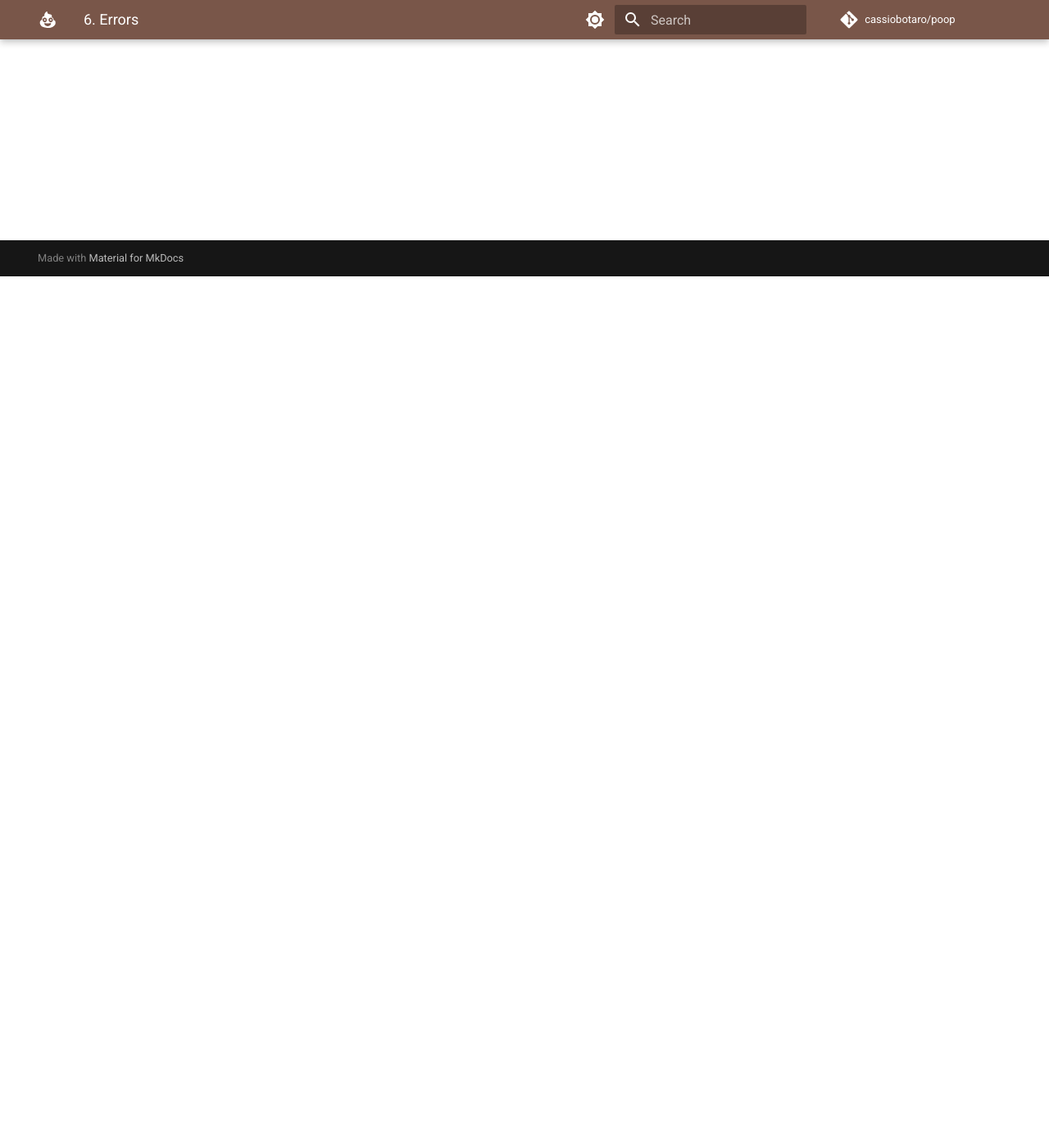
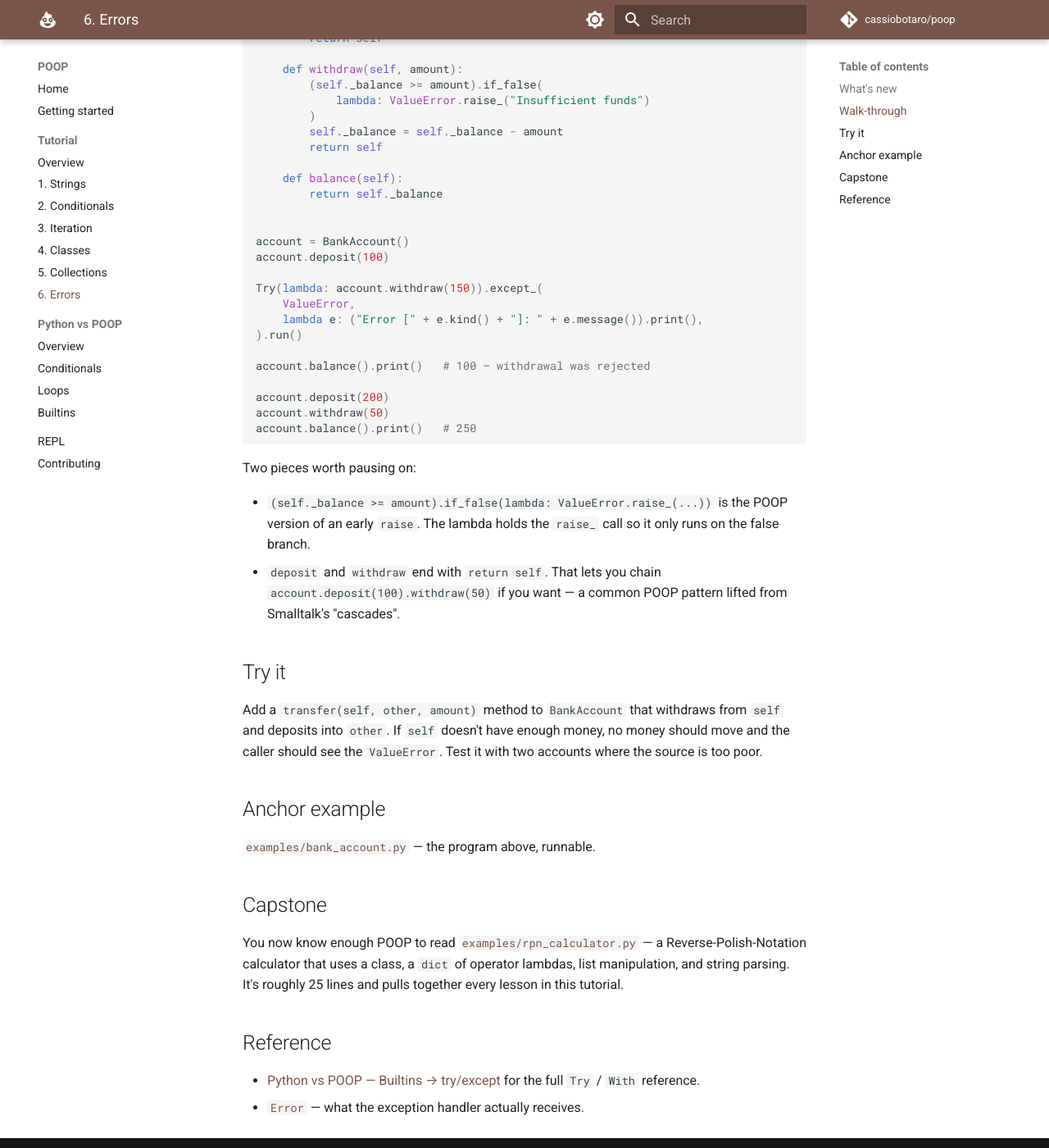
Before and after one commit to cassiobotaro/poop, an MkDocs documentation site: the page built from docs/tutorial/06-errors.md, in a window 1280 px wide and 1400 px high, scrolled down 1063 px. Shown: the whole window at 82% size. Built offline with MkDocs 1.6.1 and Material for MkDocs 9.7.7, drawn with Linux system fonts in a browser that asks for light colours; comment, search, counter and statistics services are not loaded; some of the changed text lies outside the part shown.

Commit message:
docs: fill tutorial Lesson 6 — Errors
Replaces the Lesson 6 stub with a didactic page covering Try /
except_ / run as the try/except replacement, ExcType.raise_(msg)
as the raise replacement, and the Error object's kind() / message()
accessors. Walks through a BankAccount that refuses overdrafts,
demonstrating return-self for chaining. Anchors on
examples/bank_account.py and points at examples/rpn_calculator.py
as a self-directed capstone.

````diff
--- a/docs/tutorial/06-errors.md
+++ b/docs/tutorial/06-errors.md
@@ -1,6 +1,106 @@
 # Lesson 6 — Errors
 
-Coming soon. This lesson will cover `Try(...).except_(...).run()` and
-`raise_`.
+**Goal:** raise and handle exceptions without `try`, `except`, or
+`raise` statements.
 
-[← Tutorial overview](index.md)
+## What's new
+
+POOP forbids the `try` and `raise` statements. Their replacements are
+fluent builders made of method calls.
+
+**Raise** — every exception class gains a `raise_(message)` method:
+
+```python
+ValueError.raise_("Insufficient funds")
+```
+
+That's exactly equivalent to `raise ValueError("Insufficient funds")`.
+
+**Catch** — wrap the protected code in a `lambda`, hand it to `Try`,
+register a handler with `except_(ExcType, handler)`, and call `.run()`
+to actually execute everything:
+
+```python
+Try(lambda: risky_operation()).except_(
+    ValueError,
+    lambda e: ("Got error: " + e.message()).print(),
+).run()
+```
+
+The handler receives an `Error` object that exposes `e.kind()` (the
+exception class name) and `e.message()` (the string the exception was
+raised with).
+
+The lambdas defer evaluation: nothing runs until `.run()` ties the
+knot. Chain `except_` calls to handle multiple exception types.
+
+## Walk-through
+
+A bank account that refuses overdrafts.
+
+Save to `bank.py`:
+
+```python
+class BankAccount:
+    def __init__(self):
+        self._balance = 0
+
+    def deposit(self, amount):
+        self._balance = self._balance + amount
+        return self
+
+    def withdraw(self, amount):
+        (self._balance >= amount).if_false(
+            lambda: ValueError.raise_("Insufficient funds")
+        )
+        self._balance = self._balance - amount
+        return self
+
+    def balance(self):
+        return self._balance
+
+
+account = BankAccount()
+account.deposit(100)
+
+Try(lambda: account.withdraw(150)).except_(
+    ValueError,
+    lambda e: ("Error [" + e.kind() + "]: " + e.message()).print(),
+).run()
+
+account.balance().print()   # 100 — withdrawal was rejected
+
+account.deposit(200)
+account.withdraw(50)
+account.balance().print()   # 250
+```
+
+Two pieces worth pausing on:
+
+- `(self._balance >= amount).if_false(lambda: ValueError.raise_(...))`
+  is the POOP version of an early `raise`. The lambda holds the
+  `raise_` call so it only runs on the false branch.
+- `deposit` and `withdraw` end with `return self`. That lets you chain
+  `account.deposit(100).withdraw(50)` if you want — a common POOP
+  pattern lifted from Smalltalk's "cascades".
+
+## Try it
+
+Add a `transfer(self, other, amount)` method to `BankAccount` that
+withdraws from `self` and deposits into `other`. If `self` doesn't
+have enough money, no money should move and the caller should see the
+`ValueError`. Test it with two accounts where the source is too poor.
+
+## Anchor example
+
+[`examples/bank_account.py`](https://github.com/cassiobotaro/poop/blob/main/examples/bank_account.py) — the program above, runnable.
+
+## Capstone
+
+You now know enough POOP to read
+[`examples/rpn_calculator.py`](https://github.com/cassiobotaro/poop/blob/main/examples/rpn_calculator.py) — a Reverse-Polish-Notation calculator that uses a class, a `dict` of operator lambdas, list manipulation, and string parsing. It's roughly 25 lines and pulls together every lesson in this tutorial.
+
+## Reference
+
+- [Python vs POOP — Builtins → try/except](../python-vs-poop/builtins.md) for the full `Try` / `With` reference.
+- [`Error`](https://github.com/cassiobotaro/poop/blob/main/poop/types/error.py) — what the exception handler actually receives.
````
